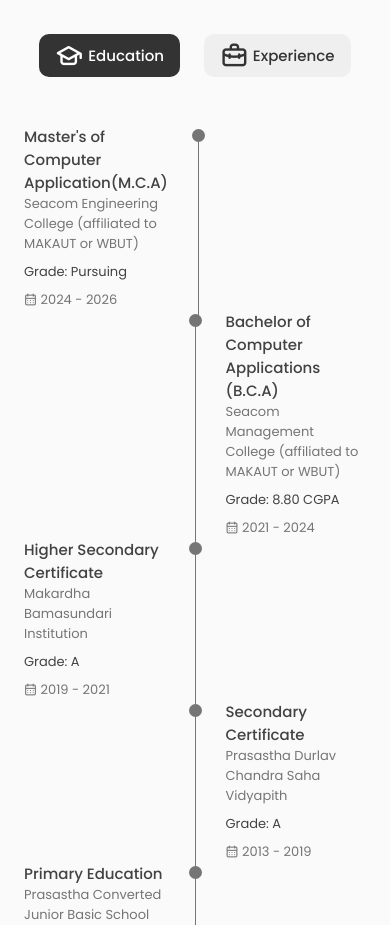
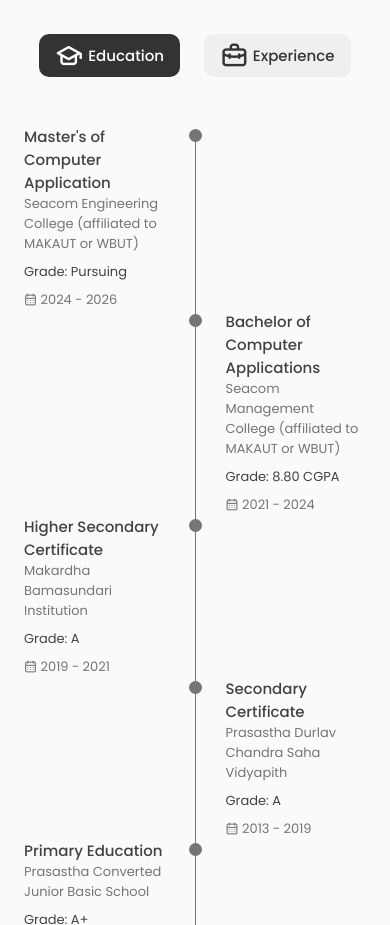
Before and after one commit to Tanmoy70/My-portfolio-site, a React (Vite) app: page / in a window 390 px wide. Shown: the part 6100-7025 px from the top of the page. Built offline with nearby package versions, Linux system fonts and the light colour scheme.

Commit message:
feat: update qualification section; remove BCA title formatting and adjust degree titles

```diff
--- a/src/components/qualification/Qualification.jsx
+++ b/src/components/qualification/Qualification.jsx
@@ -51,7 +51,7 @@ export default function Qualification() {
             <div className="qualification_data">
               <div>
                 <h3 className="qualification_title">
-                  Master's of Computer Application(M.C.A)
+                  Master's of Computer Application
                 </h3>
                 <span className="qualification_subtitle">
                   Seacom Engineering College (affiliated to MAKAUT or WBUT)
@@ -80,7 +80,6 @@ export default function Qualification() {
               <div>
                 <h3 className="qualification_title">
                     Bachelor of Computer Applications
-                    <span className="bca">(B.C.A)</span>
                 </h3>
                 <span className="qualification_subtitle">
                   Seacom Management College (affiliated to MAKAUT or WBUT)
--- a/src/components/qualification/qualification.css
+++ b/src/components/qualification/qualification.css
@@ -118,10 +118,6 @@
     padding: 0px 1rem;
     margin: 0 var(--mb-0-75);
   }
-
-  .bca {
-    display: block;
-  }
 }
 
 /* For small devices */
```
